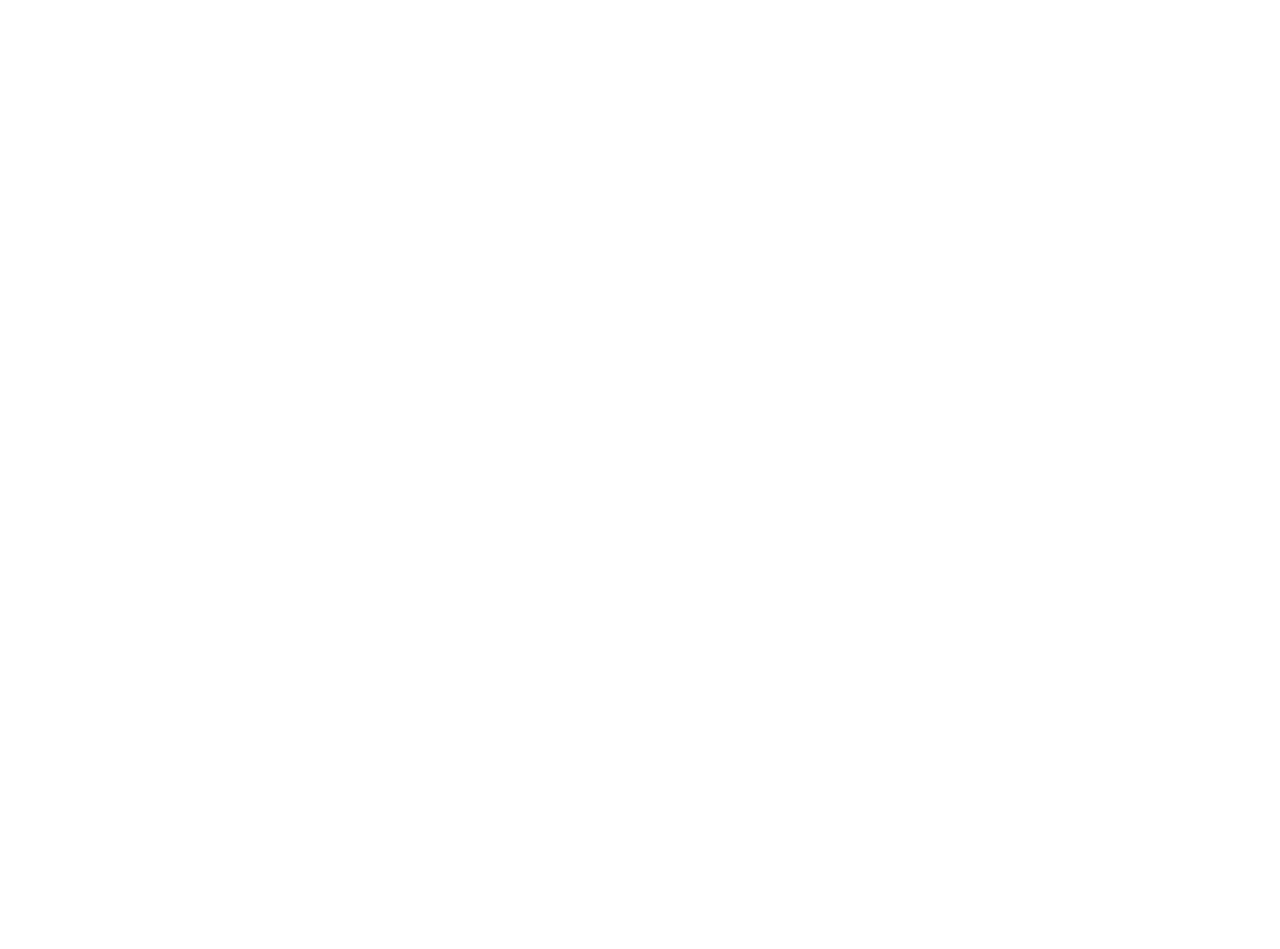
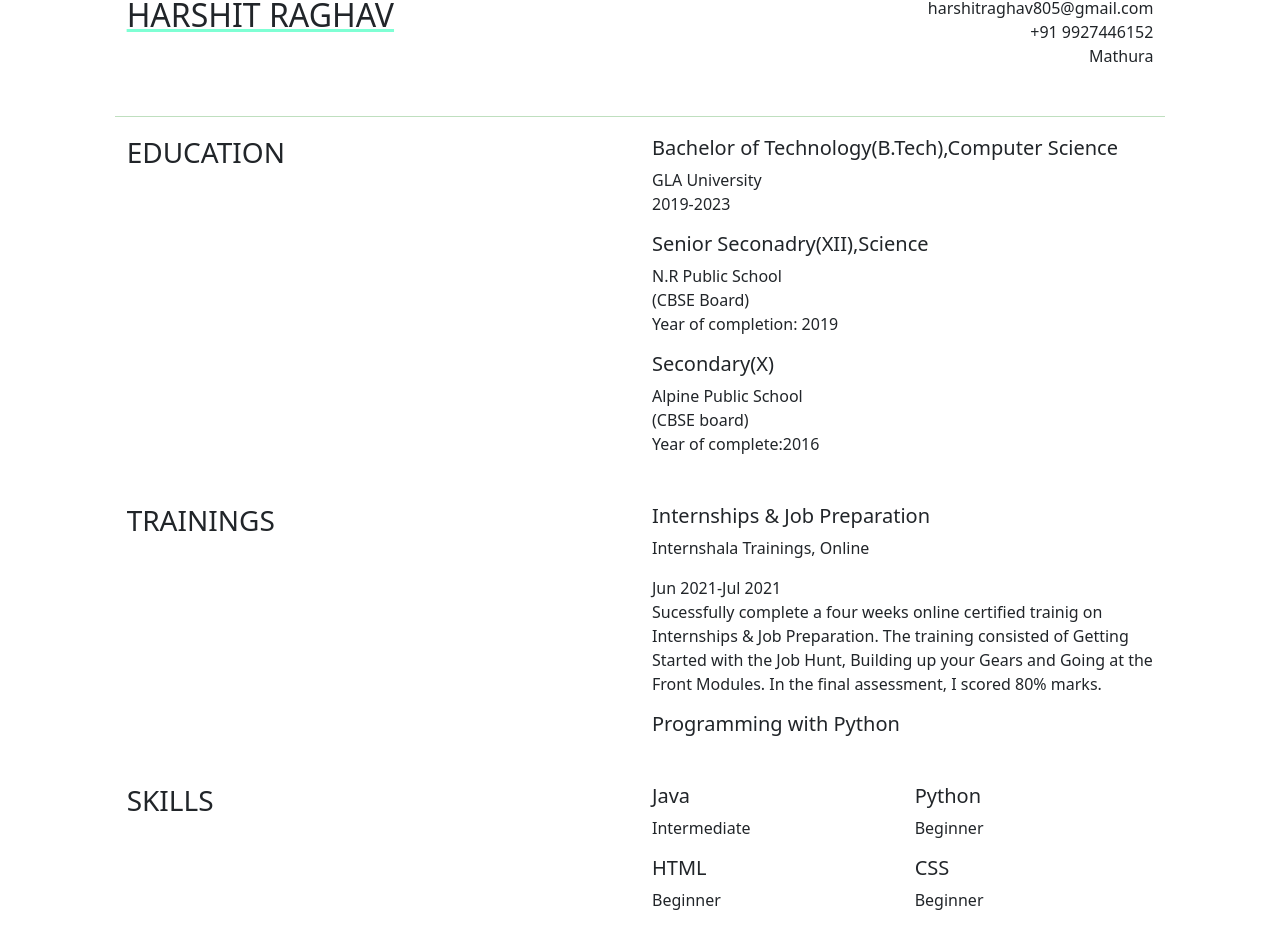
Before and after one commit to HarshitRaghav55/ReCV, a React (Create React App) app in the folder application/: page /InternshalaResume in a window 1280 px wide. Shown: the part 109-1058 px from the top of the page. Before the commit the page ends 800 px from the top, so only its background shows below. Built offline with nearby package versions, Linux system fonts and the light colour scheme.

Commit message:
completing_preview_of_Resume_Template2

```diff
--- a/application/src/Cards/Cards.tsx
+++ b/application/src/Cards/Cards.tsx
@@ -33,7 +33,7 @@
                                         the card's content.
                                     </Card.Text>
                                     <Button variant="primary">Make Resume</Button>
-                                    <Link to = "/InternshalaResume"><Button variant="primary">preview</Button> </Link>
+                                    <Link to = "/InternshalaResume"><Button variant="primary" style={{margin:'1%'}}>preview</Button> </Link>
                                 </Card.Body>
                             </Card>
                         </Col>
--- a/application/src/Resume_Templates/InternshalaResume.tsx
+++ b/application/src/Resume_Templates/InternshalaResume.tsx
@@ -1,9 +1,112 @@
 import React from "react";
+import 'bootstrap/dist/css/bootstrap.min.css';
+import { Container, Row, Col } from "react-bootstrap";
+import styles from './appStyles.module.css'
 const InternshalaResume = () => {
-    return(
+    return (
         <React.Fragment>
-            This is Internshala
-        </React.Fragment>
+            <Container>
+                <div className='conatiner' style={{margin:"4%"}}>
+                    <Row className="mb-1">
+                        <Col>
+                            <div className='header'>
+                                <div className='name'>
+                                    <h2 style={{ textDecorationLine: 'underline', textDecorationColor: 'aquamarine' }}>HARSHIT RAGHAV</h2>
+                                </div>
+                            </div>
+                        </Col>
+                        <Col>
+                            <div className='details mb-5'>
+                                <p style={{ display: 'flex', justifyContent: 'right', alignItems: 'right', margin: '0' }}>harshitraghav805@gmail.com</p>
+                                <p style={{ display: 'flex', justifyContent: 'right', alignItems: 'right', margin: '0' }}>+91 9927446152</p>
+                                <p style={{ display: 'flex', justifyContent: 'right', alignItems: 'right', margin: '0' }}>Mathura</p>
+                            </div>
+                        </Col>
+                        <hr  style={{
+                        color: 'black',
+                        backgroundColor: 'green',
+                        height: .5,
+                        borderColor : '#000000'
+                        }}/>
+                    </Row>
+
+                    <div className="information">
+                        <Row>
+                            <Col>
+                                <div className="education">
+                                    <h3>EDUCATION</h3>
+                                </div>
+                            </Col>
+                            <Col>
+                                <div>
+                                    <h5>Bachelor of Technology(B.Tech),Computer Science</h5>
+                                    <p className="styles.educationStyling" style={{ margin: '0' }}>GLA University</p>
+                                    <p className="styles.educationStyling">2019-2023</p>
+                                    <h5>Senior Seconadry(XII),Science</h5>
+                                    <p className="styles.educationStyling" style={{ margin: '0' }}>N.R Public School</p>
+                                    <p className="styles.educationStyling" style={{ margin: '0' }}>(CBSE Board)</p>
+                                    <p>Year of completion: 2019</p>
+                                    <h5>Secondary(X)</h5>
+                                    <p className="styles.educationStyling" style={{ margin: '0' }}>Alpine Public School</p>
+                                    <p className="styles.educationStyling" style={{ margin: '0' }}>(CBSE board)</p>
+                                    <p className="styles.educationStyling mb-5" style={{ margin: '0' }}>Year of complete:2016</p>
+                                </div>
+                            </Col>
+                        </Row>
+
+                        <Row>
+                            <Col>
+                                <div className='trainings'>
+                                    <h3>TRAININGS</h3>
+                                </div>
+                            </Col>
+                            <Col>
+                                <div>
+                                    <h5>Internships & Job Preparation</h5>
+                                    <p>Internshala Trainings, Online</p>
+                                    <p style={{margin:'0'}}>Jun 2021-Jul 2021</p>
+                                    <p style={{margin:'1'}}>Sucessfully complete a four weeks online certified trainig on
+                                        Internships & Job Preparation. The training consisted of Getting
+                                        Started with the Job Hunt, Building up your Gears and Going at the
+                                        Front Modules. In the final assessment, I scored 80% marks.
+                                    </p>
+                                    <h5 className="mb-5">Programming with Python</h5>
+                                </div>
+                            </Col>
+                        </Row>
+                        <Row>
+                            <Col>
+                                <h3>SKILLS</h3>
+                            </Col>
+                            <Col>
+                                <Row>
+                                    <Col>
+                                        <h5>Java</h5>
+                                        <p>Intermediate</p>
+                                    </Col>
+                                    <Col>
+                                        <h5>Python</h5>
+                                        <p>Beginner</p>
+                                    </Col>
+                                </Row>
+                                <Row>
+                                    <Col>
+                                        <h5>HTML</h5>
+                                        <p>Beginner</p>
+                                    </Col>
+                                    <Col>
+                                        <h5>CSS</h5>
+                                        <p>Beginner</p>
+                                    </Col>
+                                </Row>
+
+                            </Col>
+                        </Row>
+                    </div>
+                </div>
+            </Container >
+        </React.Fragment >
     );
 }
+
 export default InternshalaResume;
```
